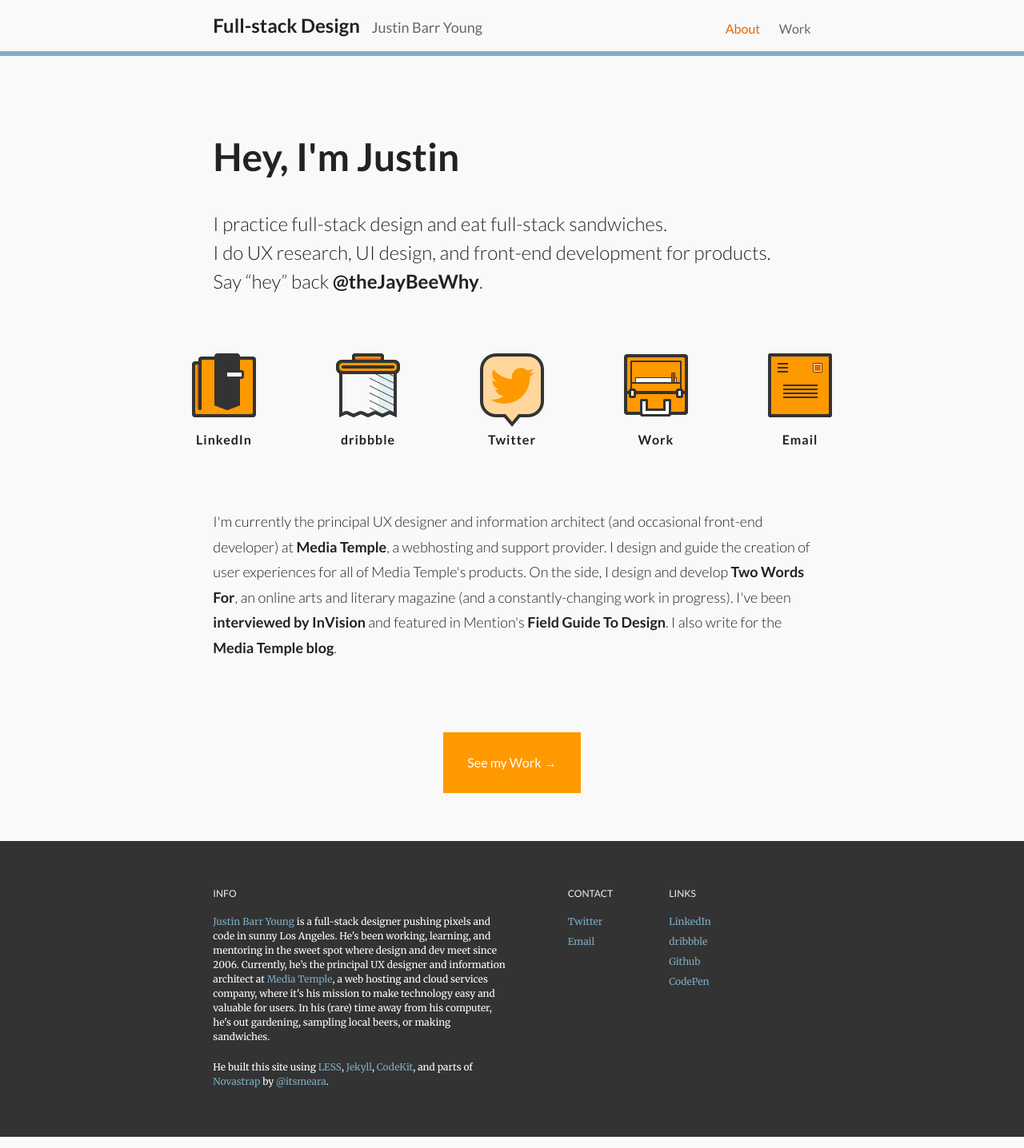
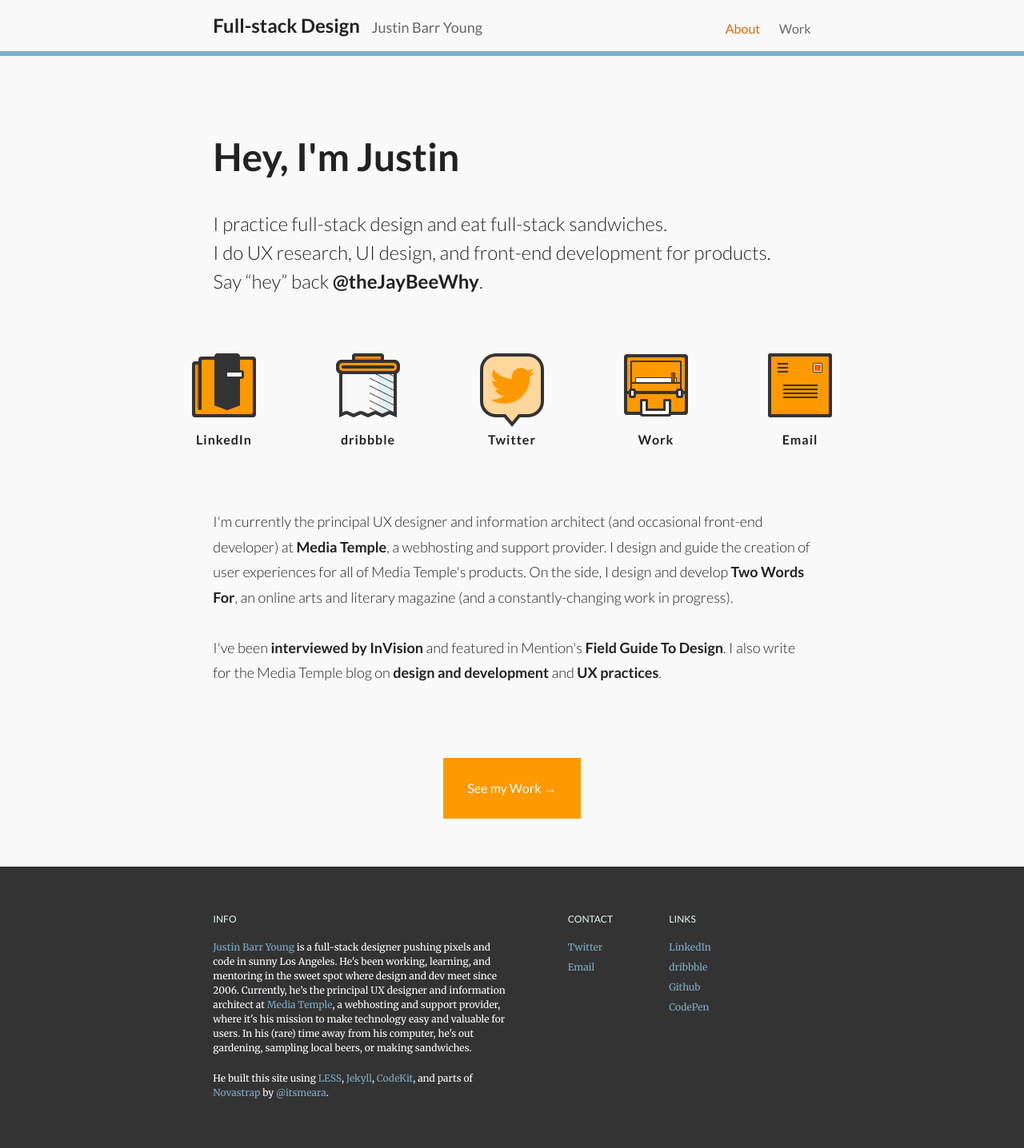
Before and after one commit to justinbyo/jbarr-v3, a Jekyll site: the page built from index.html, in a window 1280 px wide. Shown: the whole page at 80% size. Built offline with Jekyll 4.4.1, drawn with Linux system fonts in a browser that asks for light colours; nearby versions of some CDN libraries; some web fonts are replaced; Markdown is read by kramdown in place of the engine named in the settings; the list of posts is cut into pages by our own code.

Commit message:
Updated soite with new blog post and made footer text consistent

```diff
--- a/_includes/footer.html
+++ b/_includes/footer.html
@@ -12,7 +12,7 @@
 		<div class="grid-col  span6  bio">
 			<h3>Info</h3>
 			<p>
-				<a href="/" title="Home">Justin Barr Young</a> is a full-stack designer pushing pixels and code in sunny Los Angeles. He's been working, learning, and mentoring in the sweet spot where design and dev meet since 2006. Currently, he’s the principal UX designer and information architect at <a href="http://mediatemple.net" title="Media Temple">Media Temple</a>, a web hosting and cloud services company, where it's his mission to make technology easy and valuable for users. In his (rare) time away from his computer, he's out gardening, sampling local beers, or making sandwiches.
+				<a href="/" title="Home">Justin Barr Young</a> is a full-stack designer pushing pixels and code in sunny Los Angeles. He's been working, learning, and mentoring in the sweet spot where design and dev meet since 2006. Currently, he’s the principal UX designer and information architect at <a href="http://mediatemple.net" title="Media Temple">Media Temple</a>, a webhosting and support provider, where it's his mission to make technology easy and valuable for users. In his (rare) time away from his computer, he's out gardening, sampling local beers, or making sandwiches.
 			</p>
 			<p>He built this site using <a href="http://lesscss.org/" title="LESS">LESS</a>, <a href="http://jekyllrb.com/" title="Jekyll framework">Jekyll</a>, <a href="https://incident57.com/codekit/" title="CodeKit">CodeKit</a>, and parts of <a href="https://css-tricks.com/design-systems-building-future/"  title="CSS-Tricks article">Novastrap</a> by <a href="https://twitter.com/itsmeara"  title="Ara Abcarians twitter">@itsmeara</a>.</p>
 		</div>
--- a/_includes/home.html
+++ b/_includes/home.html
@@ -113,7 +113,7 @@
 
 		<div class="grid-col  span12   intro--container">
 
-			<p>I'm currently the principal UX designer and information architect (and occasional front-end developer) at <a href="http://mediatemple.net" title="Media Temple">Media Temple</a>, a webhosting and support provider. I design and guide the creation of user experiences for all of Media Temple's products. On the side, I design and develop <a href="http://twowordsfor.com" title="Two Words For">Two Words For</a>, an online arts and literary magazine (and a constantly-changing work in progress). I've been <a href="http://blog.invisionapp.com/inside-design-media-temple/" title="Inside Design at Media Temple">interviewed by InVision</a> and featured in Mention's <a href="http://blog.mention.com/a-field-guide-to-design-where-to-begin/" title="Mention blog">Field Guide To Design</a>. I also write for the <a href="http://mediatemple.net/blog/tips/building-an-animated-web-project-using-a-javascript-timeline/" title="Blog post at Media Temple">Media Temple blog</a>.</p>
+			<p>I'm currently the principal UX designer and information architect (and occasional front-end developer) at <a href="http://mediatemple.net" title="Media Temple">Media Temple</a>, a webhosting and support provider. I design and guide the creation of user experiences for all of Media Temple's products. On the side, I design and develop <a href="http://twowordsfor.com" title="Two Words For">Two Words For</a>, an online arts and literary magazine (and a constantly-changing work in progress).<br><br>I've been <a href="http://blog.invisionapp.com/inside-design-media-temple/" title="Inside Design at Media Temple">interviewed by InVision</a> and featured in Mention's <a href="http://blog.mention.com/a-field-guide-to-design-where-to-begin/" title="Mention blog">Field Guide To Design</a>. I also write for the Media Temple blog on <a href="http://mediatemple.net/blog/tips/building-an-animated-web-project-using-a-javascript-timeline/" title="JavaScript animation blog post">design and development</a> and <a href="http://mediatemple.net/blog/news/improving-your-ux-process-five-strategies-for-making-order-out-of-chaos/" title="Improving Your UX Process blog post">UX practices</a>.</p>
 
 
 		</div>
```
Also changed, not shown: 4 other files.
